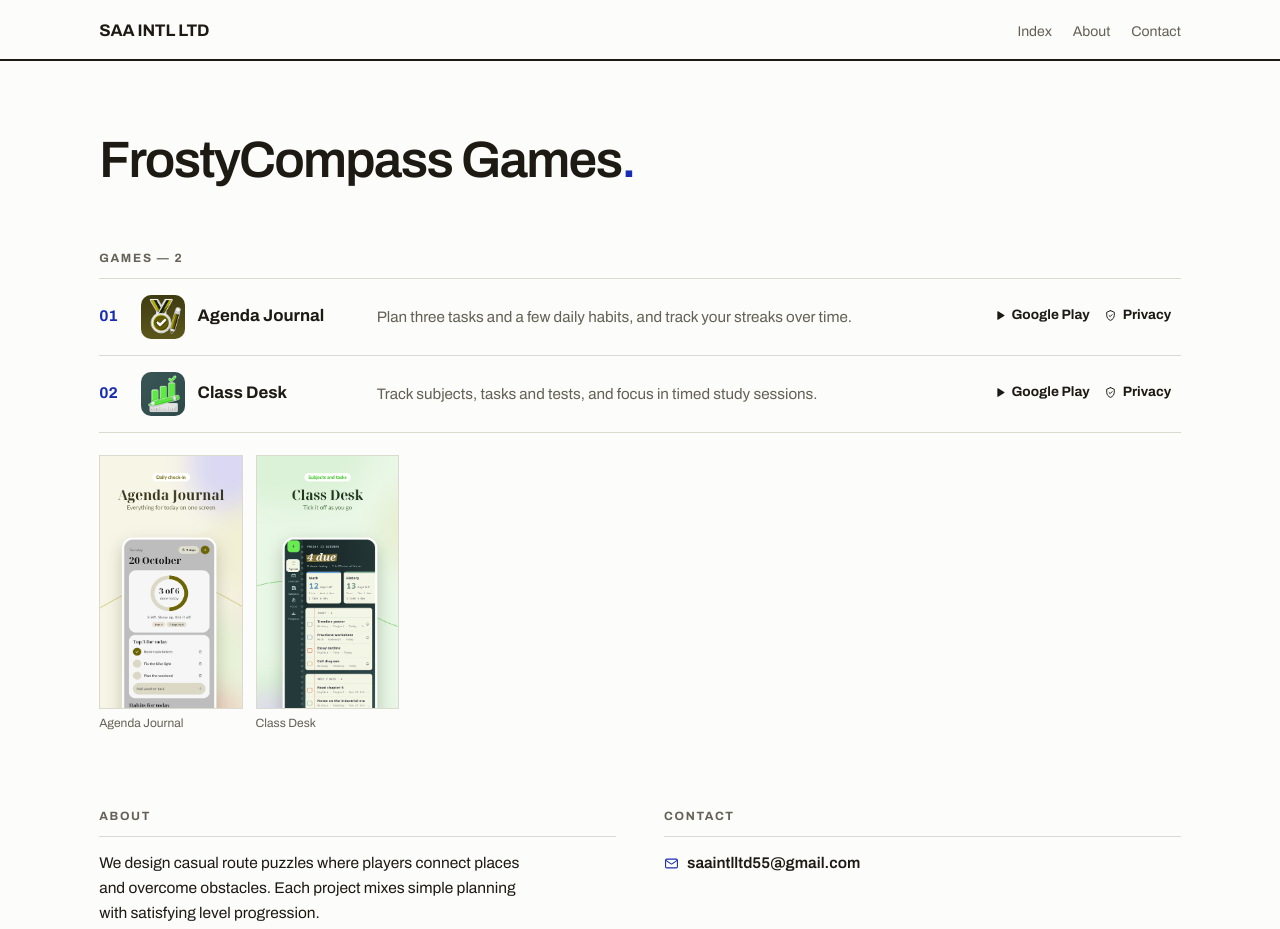
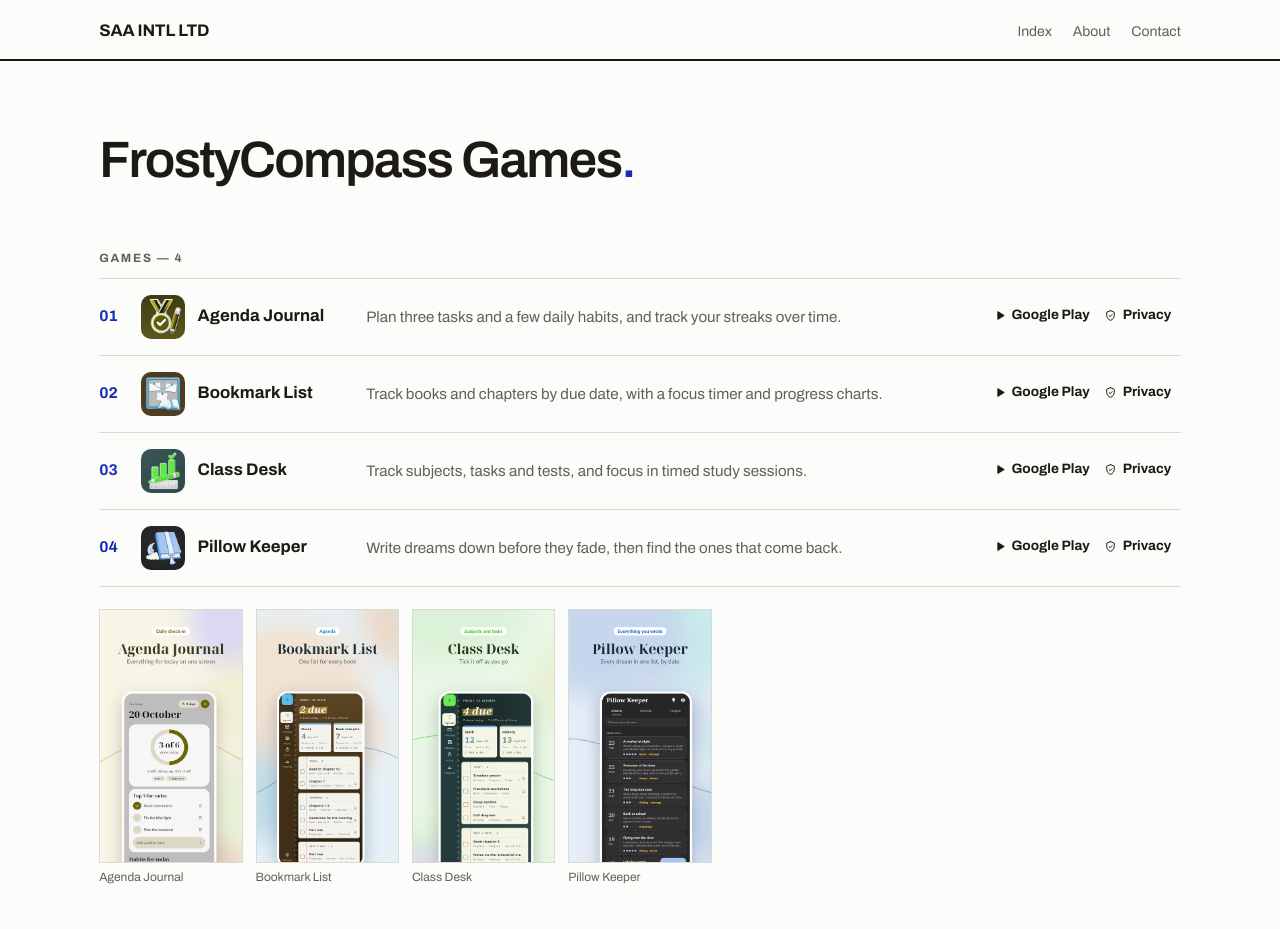
Before and after one commit to saaintlltd55/saaintlltd55.github.io, a plain HTML site: page index.html in a window 1280 px wide. Shown: the top 929 px of the page. Drawn offline with Linux system fonts and the light colour scheme.

Commit message:
site: saaintlltd.cfd

```diff
--- a/index.html
+++ b/index.html
@@ -85,18 +85,26 @@ footer .in { padding-top: 1rem; padding-bottom: 2rem; display: flex; justify-con
 <main class="in">
   <section class="lead"><p>FrostyCompass Games</p></section>
   <section id="games">
-    <p class="label">Games &mdash; 2</p>
+    <p class="label">Games &mdash; 4</p>
     <table class="index">
       <tr><td class="n">01</td>
         <td><span class="t"><img class="icon" src="/icons/agenda-journal.png" alt="" width="44" height="44" loading="lazy">Agenda Journal</span></td>
         <td class="d">Plan three tasks and a few daily habits, and track your streaks over time.</td>
         <td class="l"><a class="lnk" href="https://play.google.com/store/apps/details?id=io.agendajournal.days"><svg viewBox="0 0 24 24" fill="currentColor" aria-hidden="true"><path d="M8 5.14v13.72a1 1 0 0 0 1.5.86l11.14-6.86a1 1 0 0 0 0-1.72L9.5 4.28A1 1 0 0 0 8 5.14Z"/></svg>Google Play</a><a class="lnk" href="/agenda-journal/"><svg viewBox="0 0 24 24" fill="none" stroke="currentColor" stroke-width="1.8" stroke-linecap="round" stroke-linejoin="round" aria-hidden="true"><path d="M12 3l7 3v5.5c0 4.3-2.9 8.3-7 9.5-4.1-1.2-7-5.2-7-9.5V6l7-3Z"/><path d="M9.5 12.2l1.9 1.9 3.5-3.7"/></svg>Privacy</a></td></tr>
       <tr><td class="n">02</td>
+        <td><span class="t"><img class="icon" src="/icons/bookmark-list.png" alt="" width="44" height="44" loading="lazy">Bookmark List</span></td>
+        <td class="d">Track books and chapters by due date, with a focus timer and progress charts.</td>
+        <td class="l"><a class="lnk" href="https://play.google.com/store/apps/details?id=net.bookmarklistagenda"><svg viewBox="0 0 24 24" fill="currentColor" aria-hidden="true"><path d="M8 5.14v13.72a1 1 0 0 0 1.5.86l11.14-6.86a1 1 0 0 0 0-1.72L9.5 4.28A1 1 0 0 0 8 5.14Z"/></svg>Google Play</a><a class="lnk" href="/bookmark-list/"><svg viewBox="0 0 24 24" fill="none" stroke="currentColor" stroke-width="1.8" stroke-linecap="round" stroke-linejoin="round" aria-hidden="true"><path d="M12 3l7 3v5.5c0 4.3-2.9 8.3-7 9.5-4.1-1.2-7-5.2-7-9.5V6l7-3Z"/><path d="M9.5 12.2l1.9 1.9 3.5-3.7"/></svg>Privacy</a></td></tr>
+      <tr><td class="n">03</td>
         <td><span class="t"><img class="icon" src="/icons/class-desk.png" alt="" width="44" height="44" loading="lazy">Class Desk</span></td>
         <td class="d">Track subjects, tasks and tests, and focus in timed study sessions.</td>
         <td class="l"><a class="lnk" href="https://play.google.com/store/apps/details?id=net.classdeskagenda"><svg viewBox="0 0 24 24" fill="currentColor" aria-hidden="true"><path d="M8 5.14v13.72a1 1 0 0 0 1.5.86l11.14-6.86a1 1 0 0 0 0-1.72L9.5 4.28A1 1 0 0 0 8 5.14Z"/></svg>Google Play</a><a class="lnk" href="/class-desk/"><svg viewBox="0 0 24 24" fill="none" stroke="currentColor" stroke-width="1.8" stroke-linecap="round" stroke-linejoin="round" aria-hidden="true"><path d="M12 3l7 3v5.5c0 4.3-2.9 8.3-7 9.5-4.1-1.2-7-5.2-7-9.5V6l7-3Z"/><path d="M9.5 12.2l1.9 1.9 3.5-3.7"/></svg>Privacy</a></td></tr>
+      <tr><td class="n">04</td>
+        <td><span class="t"><img class="icon" src="/icons/pillow-keeper.png" alt="" width="44" height="44" loading="lazy">Pillow Keeper</span></td>
+        <td class="d">Write dreams down before they fade, then find the ones that come back.</td>
+        <td class="l"><a class="lnk" href="https://play.google.com/store/apps/details?id=ink.pillowkeeper.log"><svg viewBox="0 0 24 24" fill="currentColor" aria-hidden="true"><path d="M8 5.14v13.72a1 1 0 0 0 1.5.86l11.14-6.86a1 1 0 0 0 0-1.72L9.5 4.28A1 1 0 0 0 8 5.14Z"/></svg>Google Play</a><a class="lnk" href="/pillow-keeper/"><svg viewBox="0 0 24 24" fill="none" stroke="currentColor" stroke-width="1.8" stroke-linecap="round" stroke-linejoin="round" aria-hidden="true"><path d="M12 3l7 3v5.5c0 4.3-2.9 8.3-7 9.5-4.1-1.2-7-5.2-7-9.5V6l7-3Z"/><path d="M9.5 12.2l1.9 1.9 3.5-3.7"/></svg>Privacy</a></td></tr>
     </table>
-    <div class="screens"><figure><img src="/shots/agenda-journal_1.png" alt="Agenda Journal screenshot 1" loading="lazy" decoding="async"><figcaption>Agenda Journal</figcaption></figure><figure><img src="/shots/class-desk_1.png" alt="Class Desk screenshot 1" loading="lazy" decoding="async"><figcaption>Class Desk</figcaption></figure></div>
+    <div class="screens"><figure><img src="/shots/agenda-journal_1.png" alt="Agenda Journal screenshot 1" loading="lazy" decoding="async"><figcaption>Agenda Journal</figcaption></figure><figure><img src="/shots/bookmark-list_1.png" alt="Bookmark List screenshot 1" loading="lazy" decoding="async"><figcaption>Bookmark List</figcaption></figure><figure><img src="/shots/class-desk_1.png" alt="Class Desk screenshot 1" loading="lazy" decoding="async"><figcaption>Class Desk</figcaption></figure><figure><img src="/shots/pillow-keeper_1.png" alt="Pillow Keeper screenshot 1" loading="lazy" decoding="async"><figcaption>Pillow Keeper</figcaption></figure></div>
   </section>
   <div class="cols">
     <section id="about"><h2>About</h2><p>We design casual route puzzles where players connect places and overcome obstacles. Each project mixes simple planning with satisfying level progression.</p><p>We would rather ship a few games we are happy with than many we are not. Write to us any time.</p></section>
```
Also changed, not shown: icons/bookmark-list.png (added), icons/pillow-keeper.png (added), shots/bookmark-list_1.png (added), shots/bookmark-list_2.png (added), shots/bookmark-list_3.png (added), shots/bookmark-list_4.png (added), shots/pillow-keeper_1.png (added), shots/pillow-keeper_2.png (added), shots/pillow-keeper_3.png (added), shots/pillow-keeper_4.png (added).
